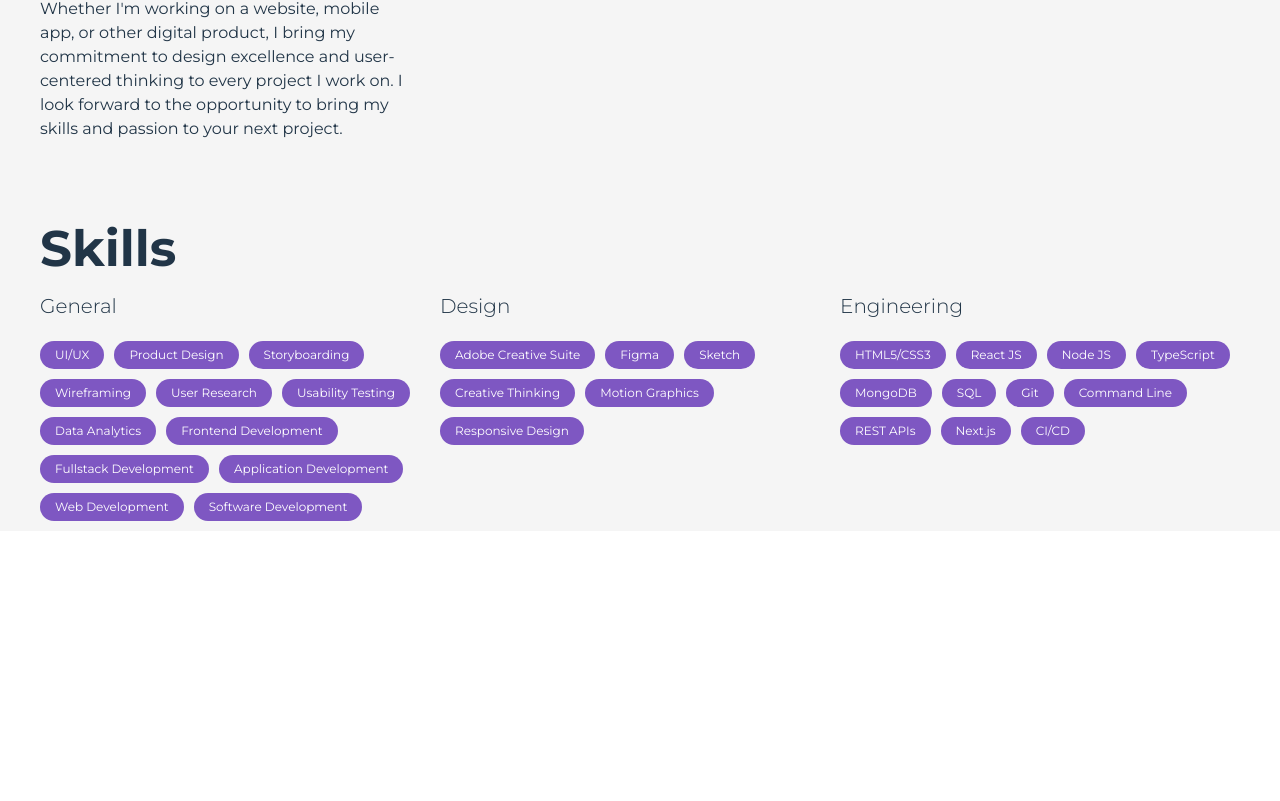
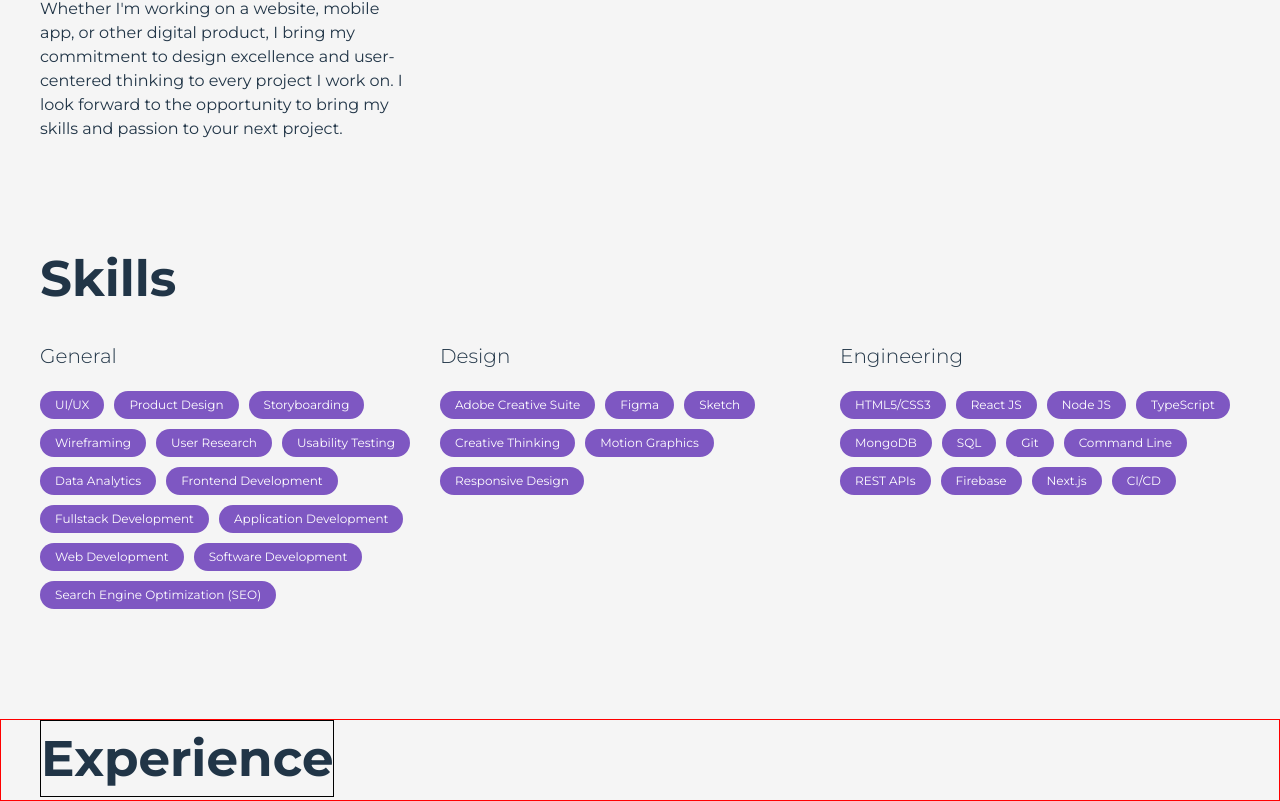
Before and after one commit to ObinnaKelvin/myportfolio2024v2, a React (Vite) app: page /about in a window 1280 px wide. Shown: the part 904-1705 px from the top of the page. Before the commit the page ends 1435 px from the top, so only its background shows below. Built offline with nearby package versions, Linux system fonts and the light colour scheme.

Commit message:
Experience section started

```diff
--- /dev/null
+++ b/src/components/experience/Experience.jsx
@@ -0,0 +1,19 @@
+import React from 'react'
+import './experience.scss'
+
+function Experience() {
+  return (
+    <div className='experience-container'>
+
+        <div className="experience-wrapper">
+            <div className="experience-wrapper-header">Experience</div>
+
+            <div className="experience-item">
+
+            </div>
+        </div>
+    </div>
+  )
+}
+
+export default Experience
--- /dev/null
+++ b/src/components/experience/experience.scss
@@ -0,0 +1,30 @@
+.experience-container {
+    display: flex;
+    flex-direction: column;
+    border: 1px solid red;
+    // min-height: 100vh;
+    // height: 100vh;
+    height: max-content;
+    background-color: #f5f5f5;
+
+    .experience-wrapper {
+        display: flex;
+        flex-direction: column;
+        // width: 100%;
+        height: max-content;
+        // border: 1px solid red;
+        margin: 80px auto 0px auto;
+        max-width: 1200px;
+
+        .experience-wrapper-header {
+            width: max-content;
+            position: absolute;
+            margin: -80px auto 0px auto;
+            font-size: 50px;
+            font-weight: bold;
+            border: 1px solid black;
+
+        }
+
+    }
+}
--- a/src/pages/about/About.jsx
+++ b/src/pages/about/About.jsx
@@ -5,6 +5,7 @@
 import { Helmet, HelmetProvider, HelmetData } from 'react-helmet-async';
 import { AnimatedText } from '../../components/animatedText/animatedText';
 import CountUp from 'react-countup';
+import Experience from '../../components/experience/Experience';
 
 
 const helmetData = new HelmetData({});
@@ -97,6 +98,7 @@
             <div className="skill-tag">Application Development</div>
             <div className="skill-tag">Web Development</div>
             <div className="skill-tag">Software Development</div>
+            <div className="skill-tag">Search Engine Optimization (SEO)</div>
           </div>
         </div>
         <div className="skills-item">
@@ -122,12 +124,17 @@
             <div className="skill-tag">Git</div>
             <div className="skill-tag">Command Line</div>
             <div className="skill-tag">REST APIs</div>
+            <div className="skill-tag">Firebase</div>
             <div className="skill-tag">Next.js</div>
             <div className="skill-tag">CI/CD</div>
           </div>
 
         </div>
       </div>
+
+
+      <Experience />
+
     </div>
   )
 }
--- a/src/pages/about/about.scss
+++ b/src/pages/about/about.scss
@@ -139,14 +139,14 @@
         display: flex;
         flex-direction: row;
         max-width: 1200px;
-        margin: 150px auto 0px auto;
+        margin: 200px auto 100px auto;
         height: max-content;
         position: relative;
 
         .skills-wrapper-header {
             width: 100%;
             position: absolute;
-            margin: -80px auto 0px auto;
+            margin: -100px auto 0px auto;
             font-size: 50px;
             font-weight: bold;
         }
--- a/src/pages/home/Home.jsx
+++ b/src/pages/home/Home.jsx
@@ -5,6 +5,7 @@
 import { motion } from "framer-motion"
 import * as ImIcons from 'react-icons/im';
 import { Helmet, HelmetProvider, HelmetData } from 'react-helmet-async';
+import { Link } from 'react-router-dom';
 
 
 const helmetData = new HelmetData({});
@@ -55,7 +56,9 @@
             </div>
             <div className="action-buttons">
               <div className="button-one">
-                  Resume <ImIcons.ImDownload style={{width: '20px',height: '20px'}} className='actionIcon'/>
+                <a href='./001 OBINNA OKERE - FULL STACK ENGINEER.pdf' download='001 OBINNA OKERE - FULL STACK ENGINEER.pdf'>
+                    Resume <ImIcons.ImDownload style={{width: '20px',height: '20px'}} className='actionIcon'/>
+                </a>
               </div>
               <div className="button-two">
                   Hire Me
--- a/src/pages/home/home.scss
+++ b/src/pages/home/home.scss
@@ -98,7 +98,7 @@
                     padding: 0px 50px;
                     background-color: rgb(255, 0, 157);
                     color: white;
-                    cursor: pointer;
+                    // cursor: pointer;
                     font-size: 17px;
                     font-weight: 200;
                     display: flex;
@@ -106,6 +106,17 @@
                     justify-content: center;
                     gap: 10px;
                     border-radius: 50px;
+
+                    a {
+                        // border: 1px solid black;
+                        // width: 120px;
+                        height: 60px;
+                        display: flex;
+                        align-items: center;
+                        gap: 10px;
+                        color: white;
+                        cursor: pointer;
+                    }
                 }
 
                 .button-two {
```
Also changed, not shown: 1 other file (tests, documents, lock files or other folders).
